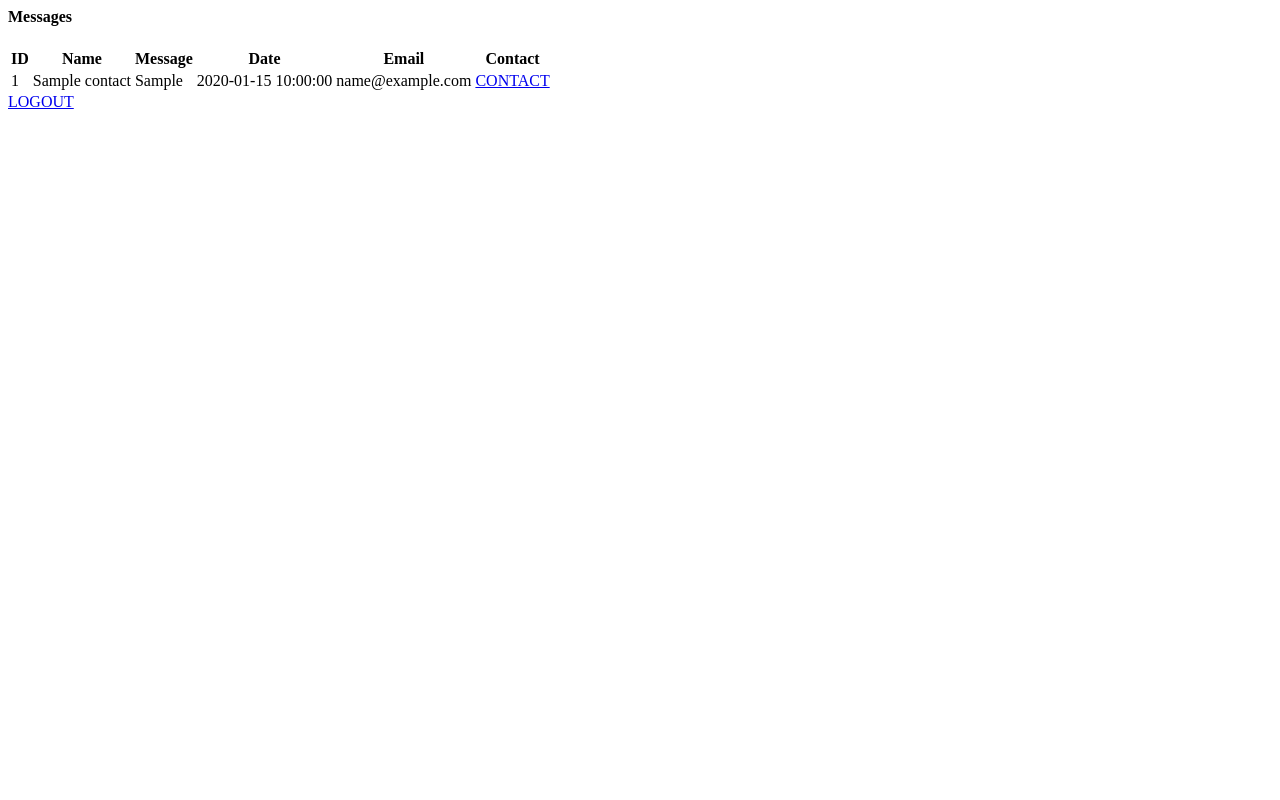
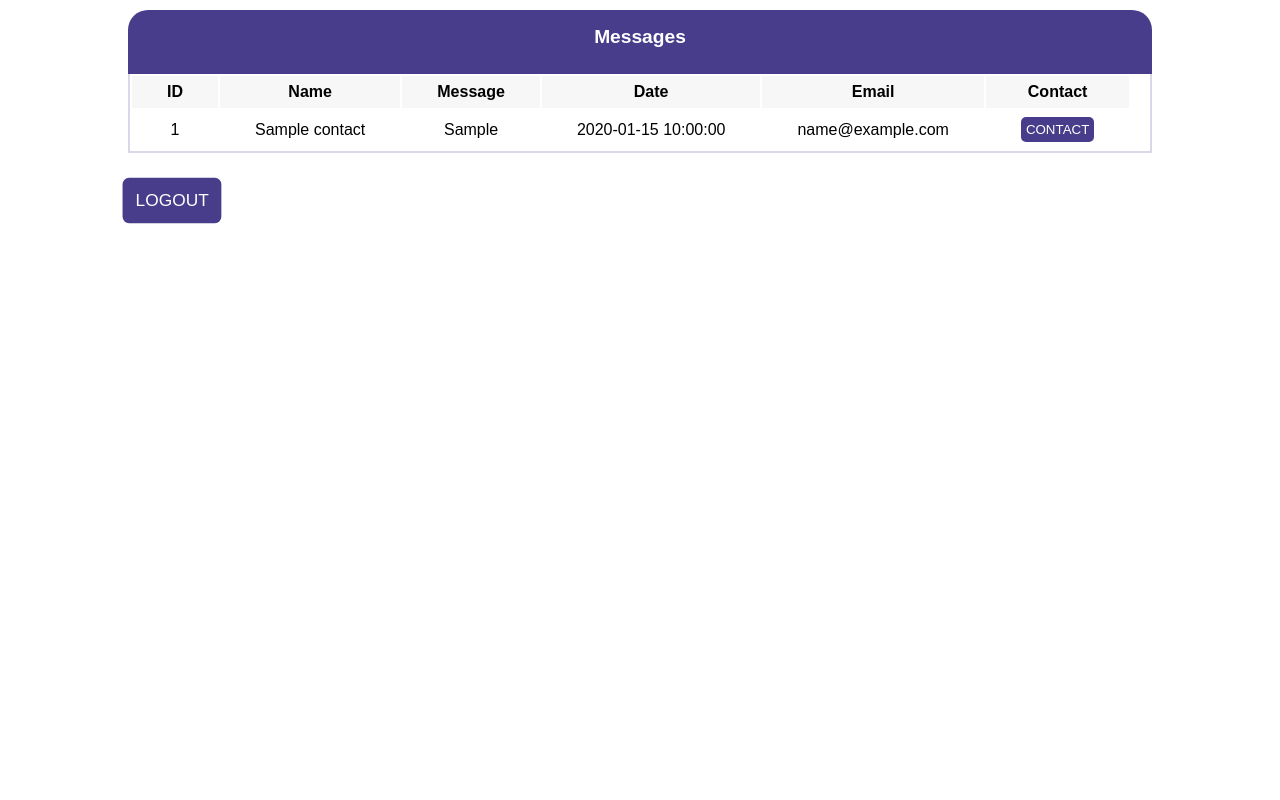
Before and after one commit to hasib457/WebProject, a PHP site: page /php/contacts.php in a window 1280 px wide. Run offline with PHP 8.4, Linux system fonts and the light colour scheme; the visitor is signed in with stand-in values (Sample User, id 1); tables that the repository leaves empty or names only in its code hold one stand-in row (values such as "Sample post").

Commit message:
Designed contact page

```diff
--- a/css/contact-style.css
+++ b/css/contact-style.css
@@ -0,0 +1,46 @@
+*{
+    margin: 0;
+    padding: 0;
+    font-family: "Arial";;
+}
+.header{
+    background-color:darkslateblue;
+    margin: 0 10%;
+    border-radius: 20px 20px 0 0;
+    padding-bottom: 1px;
+}
+.title{
+    font-size: larger;
+    color: white;
+
+    text-align: center;
+    margin: 1% 0;
+    padding: 1.5% 0;
+}
+.table{
+    margin: 0 10%;
+    background-color: white;
+    border: 2px solid rgba(71, 61, 139, 0.2);
+    border-top: none;
+}
+
+.table th, td{
+    padding: 7px 35px;
+    text-align: center;
+}
+.table tr:nth-child(2n), thead{
+    background-color: #f7f7f7;
+}
+.button-wrapper button{
+    background-color: darkslateblue;
+    border: darkslateblue;
+    border-radius: 5px;
+    color: white;
+    padding: 5px;
+}
+#btn-logout button{
+    margin: 0 10.5%;
+    margin-top: 30px;
+    padding: 10px;
+    transform: scale(1.3);
+}
--- a/php/contacts.php
+++ b/php/contacts.php
@@ -48,7 +48,7 @@
 
                             <td>
                                 <div class="button-wrapper">
-                                    <a class="btn" href="mailto:<?php echo $value['crs_id'] ?>">CONTACT</a>
+                                    <a href="mailto:<?php echo $value['crs_id'] ?>"> <button> CONTACT </button> </a>
                                 </div>
                             </td>
                     </tr>
@@ -57,7 +57,7 @@
         </table>
     </div>
     <div class="button-wrapper">
-        <a class="btn" href="logout.php" >LOGOUT</a>
+        <a id = "btn-logout" href="logout.php" > <button> LOGOUT </button> </a>
     </div>
 </body>
 </html>
```
